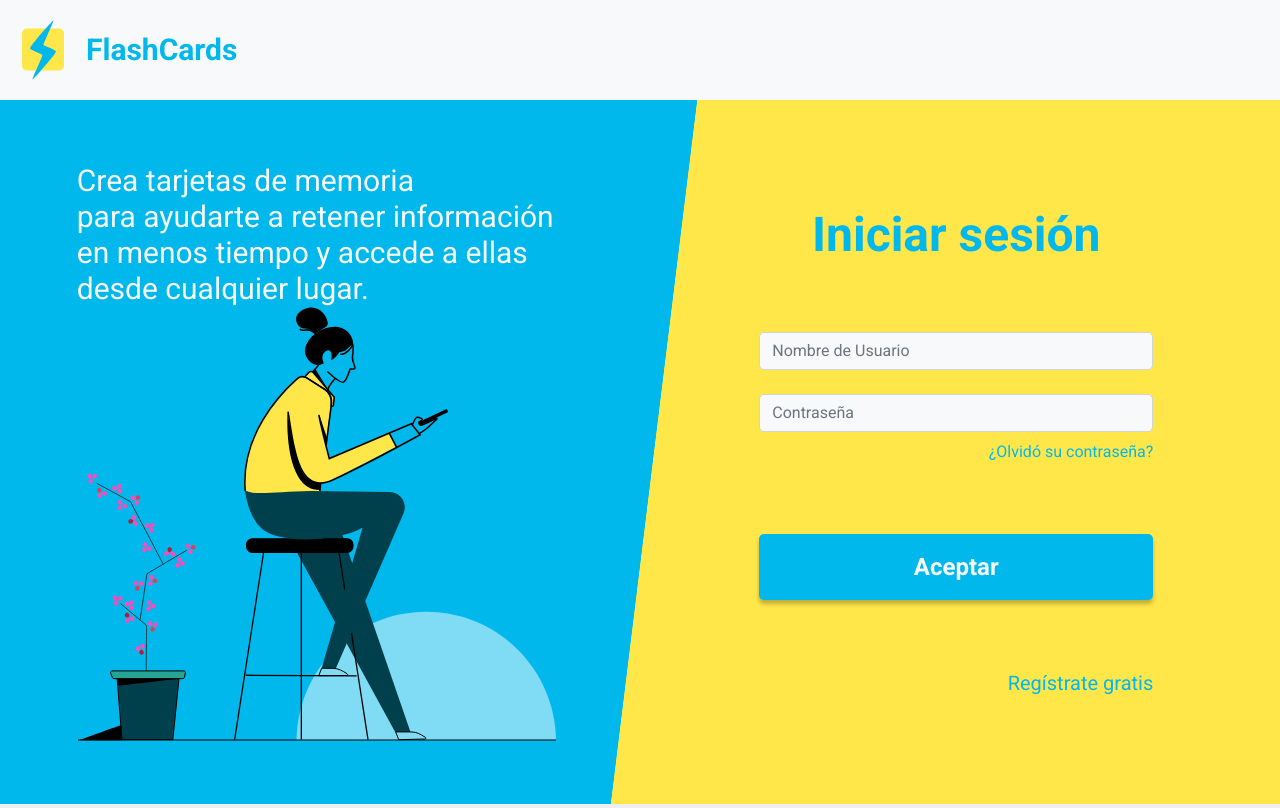
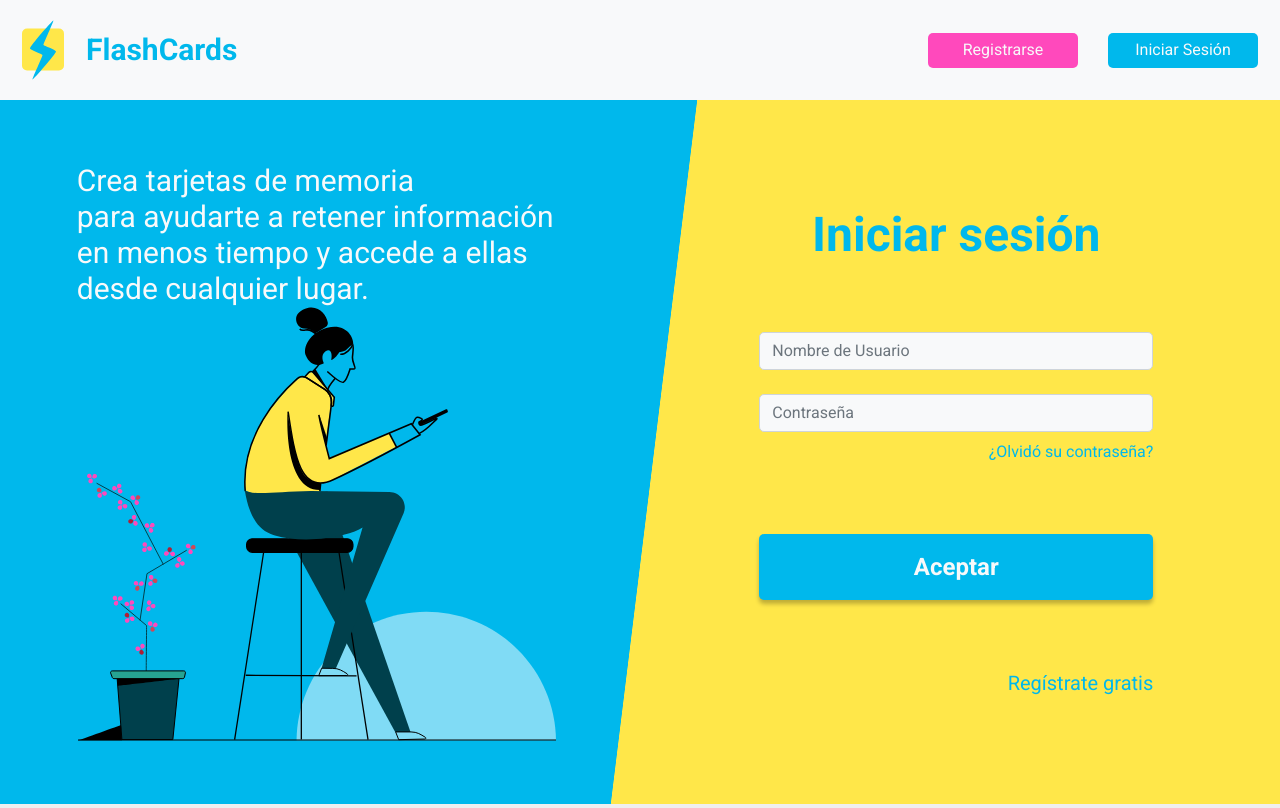
Before and after one commit to niltonsjr/flashcards, a React (Create React App) app in the folder frontend/: page / in a window 1280 px wide. Built offline with nearby package versions, Linux system fonts and the light colour scheme; no server answers.

Commit message:
Modificando navbar para incluir botón de iniciar sesión y registrarse

```diff
--- a/frontend/src/components/Navbar/index.tsx
+++ b/frontend/src/components/Navbar/index.tsx
@@ -36,7 +36,10 @@ const Navbar = () => {
   return (
     <nav className="navbar navbar-expand-md navbar-light main-nav">
       <div className="container-fluid">
-        <Link to={authContextData.authenticated ? "/admin/tarjetas" : "/"} className="nav-logo-text">
+        <Link
+          to={authContextData.authenticated ? "/admin/tarjetas" : "/"}
+          className="nav-logo-text"
+        >
           <Logo className="nav-logo" />
           <h4>FlashCards</h4>
         </Link>
@@ -70,7 +73,7 @@ const Navbar = () => {
                 <div>
                   <button
                     typeof="submit"
-                    className="logout-button"
+                    className="logout-button navbar-button"
                     onClick={handleClick}
                   >
                     Salir
@@ -79,7 +82,41 @@ const Navbar = () => {
               </div>
             </>
           ) : (
-            <></>
+            <>
+              <button
+                className="navbar-toggler custom-toggler"
+                type="button"
+                data-bs-toggle="collapse"
+                data-bs-target="#flashcards-navbar"
+                aria-controls="flashcards-navbar"
+                aria-expanded="false"
+                aria-label="Toggle navigation"
+              >
+                <span className="navbar-toggler-icon"></span>
+              </button>
+
+              <div
+                className="collapse navbar-collapse main-menu"
+                id="flashcards-navbar"
+              >
+                <div className="navbar-buttons-container">
+                  <button
+                    typeof="submit"
+                    className="register-button navbar-button"
+                    onClick={handleClick}
+                  >
+                    Registrarse
+                  </button>
+                  <button
+                    typeof="submit"
+                    className="login-button navbar-button"
+                    onClick={handleClick}
+                  >
+                    Iniciar Sesión
+                  </button>
+                </div>
+              </div>
+            </>
           )}
         </>
       </div>
--- a/frontend/src/components/Navbar/styles.css
+++ b/frontend/src/components/Navbar/styles.css
@@ -61,20 +61,53 @@
   padding-right: 50px;
 }
 
-.logout-button {
-  background-color: #ff49bc;
-  width: 100px;
+.navbar-buttons-container {
+  display: flex;
+  flex-direction: column-reverse;
+  align-items: flex-end;
+}
+
+.navbar-button {
+  width: 150px;
   height: 35px;
   border: none;
   color: #f8f9fa;
   font-size: 16px;
   font-weight: 500;
+  border-radius: 5px;
+}
+
+.login-button {
+  background-color: #00b8ec;
+  margin-bottom: 10px;
+}
+
+.register-button {
+  background-color: #ff49bc;
+}
+
+.logout-button {
+  background-color: #ff49bc;
   float: right;
-  border-radius: 5px;
+  margin-left: 50px;
 }
 
 @media (min-width: 768px) {
   .main-nav {
     padding: 20px 10px;
   }
+
+  .navbar-buttons-container {
+    flex-direction: row;
+    align-items: center;
+  }
+
+  .login-button {
+    margin-bottom: 0;
+    margin-left: 30px;
+  }
+
+  .main-menu {
+    justify-content: end;
+  }
 }
```
